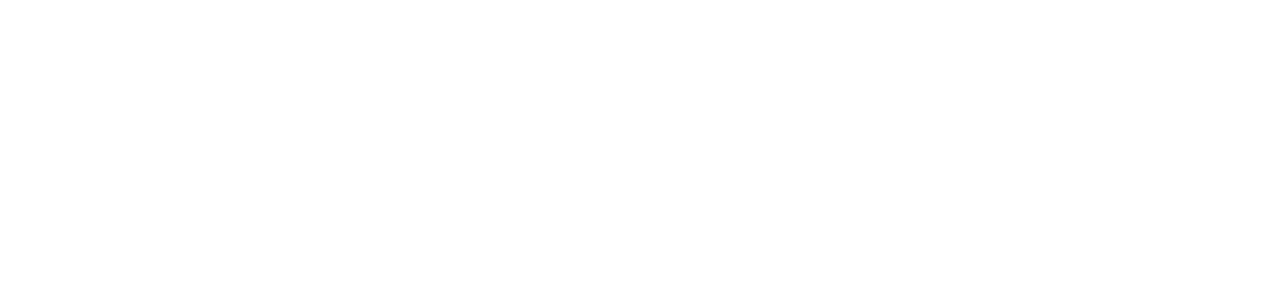
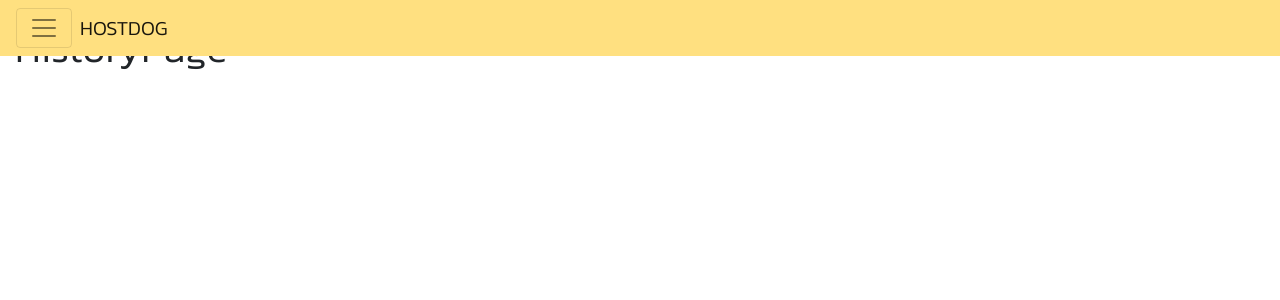
Before and after one commit to Hostdogs/Hostdog-Frontend, a React (Create React App) app in the folder frontend/: page /history in a window 1280 px wide. Shown: the top 300 px of the page. Built offline with nearby package versions, Linux system fonts and the light colour scheme.

Commit message:
update historypage

```diff
--- a/frontend/src/App.js
+++ b/frontend/src/App.js
@@ -7,6 +7,7 @@
 import SignUpPage from './components/SignUp/SignUpPage';
 import HomePage from './components/HomePage/HomePage';
 import SideBar from './components/sidebar/SideBar';
+import HistoryPage from './components/HistoryPage/HistoryPage';
 
 
 function App() {
@@ -20,6 +21,7 @@
         <Route exact path="/" component={HomePage} />
 
         <Route exact path="/signup" component={SignUpPage} />
+        <Route exact path="/history" component={HistoryPage}/>
       </div>
     </Router>
   );
--- /dev/null
+++ b/frontend/src/components/HistoryPage/HistoryList.js
@@ -0,0 +1,11 @@
+import React from 'react'
+import {Container} from 'reactstrap'
+export default function HistoryList() {
+    return (
+        <div>
+            <Container fluid={true}>
+                <br/><h1>HistoryPage</h1>
+            </Container>
+        </div>
+    )
+}
--- a/frontend/src/components/HistoryPage/HistoryPage.js
+++ b/frontend/src/components/HistoryPage/HistoryPage.js
@@ -1,9 +1,20 @@
-import React from 'react'
+import React,{useState} from 'react'
+import HistoryList from './HistoryList'
+import NavbarisAuth from '../Navbar/NavbarIsAuth'
+import SideBar from '../sidebar/SideBar'
+export default function HistoryPage() {
+    const [isOpen, setIsOpen] = useState(false);
+    const toggleSideBar = () => {
+        console.log("hello")
+        setIsOpen(!isOpen)
+    }
 
-export default function HistoryPage() {
     return (
         <div>
 
+            <NavbarisAuth toggleSideBar={toggleSideBar}/>
+            <SideBar isOpen={isOpen} />
+            <HistoryList/>
         </div>
     )
 }
--- a/frontend/src/components/LoginForm/LoginModal.js
+++ b/frontend/src/components/LoginForm/LoginModal.js
@@ -30,26 +30,18 @@
     if(userName==='' || passWord === ''){
       setloginRes("กรุณากรอกชื่อผู้ใช้หรือรหัสผ่านให้ถูกต้อง")
     }else{
-      LoginAPI.Login(userName,passWord).then(res => {
-        console.log(res)
-        setToken('mytoken',res.data.token)
-        history.push('/')
-      }).catch(error =>{
-        setloginRes("กรุณาตรวจสอบชื่อหรือรหัสผ่านของคุณ")
-
-      })
-
-      //setToken('mytoken',res.data.token)
-
-      // setToken('mytoken',"hellothisistesttoken")
-      // axios.post(URL+"api/token/",{ "username":userName, "password":passWord })
-      // .then(res=>{
+      // LoginAPI.Login(userName,passWord).then(res => {
       //   console.log(res)
       //   setToken('mytoken',res.data.token)
       //   history.push('/')
       // }).catch(error =>{
-      //   console.log(error)
+      //   setloginRes("กรุณาตรวจสอบชื่อหรือรหัสผ่านของคุณ")
+
       // })
+
+      const res = LoginAPI.fakeLogin(userName,passWord)
+      setToken('mytoken',res)
+
 
 
     }
--- a/frontend/src/components/sidebar/SideBar.js
+++ b/frontend/src/components/sidebar/SideBar.js
@@ -35,7 +35,7 @@
           </NavLink>
           </NavItem>
           <NavItem>
-            <NavLink tag={Link} to={"/ประวัติการใช้บริการ"} style={{ color: "black" }}>
+            <NavLink tag={Link} to={"/history"} style={{ color: "black" }}>
               <FontAwesomeIcon icon={faHistory} className="mr-2" />
             ประวัติการใช้บริการ
           </NavLink>
```
